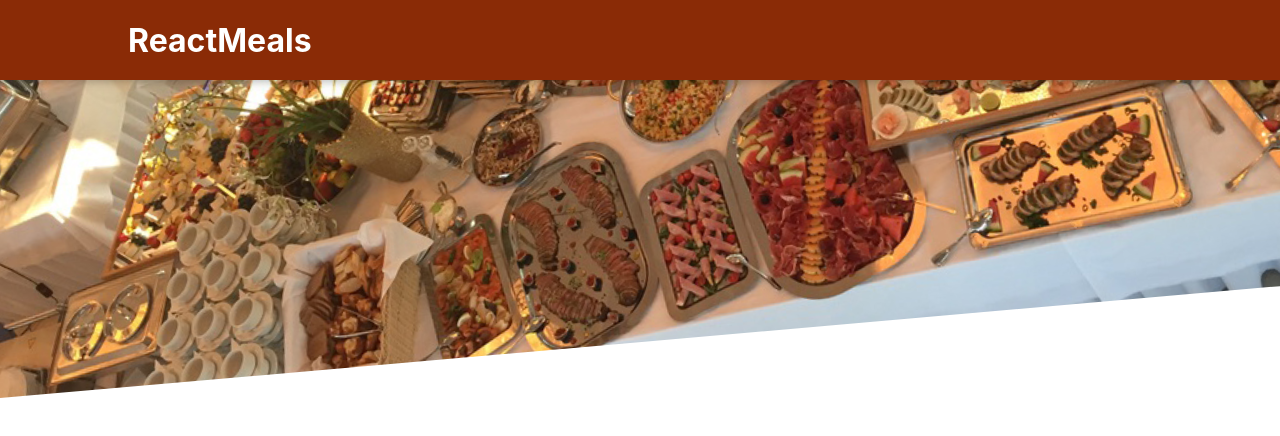
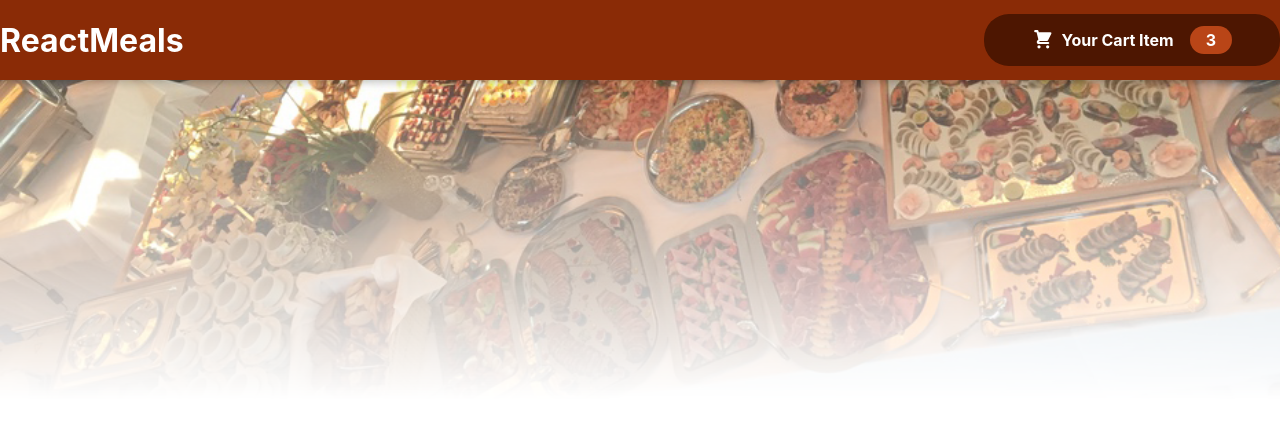
Before and after one commit to PraveenNarwal/FoodApp, a React (Create React App) app: page / in a window 1280 px wide. Shown: the top 436 px of the page. Built offline with nearby package versions, Linux system fonts and the light colour scheme; the HTML template or start-up script is replaced by a standard one.

Commit message:
cart done Css missign

```diff
--- /dev/null
+++ b/src/components/Cart/CartIcon.js
@@ -0,0 +1,13 @@
+const CartIcon = () => {
+    return (
+        <svg
+            xmlns='http://www.w3.org/2000/svg'
+            viewBox='0 0 20 20'
+            fill='currentColor'
+        >
+            <path d='M3 1a1 1 0 000 2h1.22l.305 1.222a.997.997 0 00.01.042l1.358 5.43-.893.892C3.74 11.846 4.632 14 6.414 14H15a1 1 0 000-2H6.414l1-1H14a1 1 0 00.894-.553l3-6A1 1 0 0017 3H6.28l-.31-1.243A1 1 0 005 1H3zM16 16.5a1.5 1.5 0 11-3 0 1.5 1.5 0 013 0zM6.5 18a1.5 1.5 0 100-3 1.5 1.5 0 000 3z' />
+        </svg>
+    );
+};
+
+export default CartIcon;
--- a/src/components/Layout/Header.js
+++ b/src/components/Layout/Header.js
@@ -1,17 +1,20 @@
 import React, { Fragment } from 'react'
 import classes from "./Header.module.css"
 import mealsImage from '../../assets/meals.jpg'
+import HeaderCartButton from './HeaderCartButton'
+
+
 function Header(props) {
     return (
-        <Fragment>
+        <>
             <header className={classes.header}>
                 <h1>ReactMeals</h1>
-                <button>Cart  </button>
+                <HeaderCartButton />
             </header>
             <div className={classes['main-image']}>
                 <img src={mealsImage} alt='Pics of meals ' />
             </div>
-        </Fragment>
+        </>
     )
 }
 
--- a/src/components/Layout/Header.module.css
+++ b/src/components/Layout/Header.module.css
@@ -9,7 +9,6 @@
     display: flex;
     justify-content: space-between;
     align-items: center;
-    padding: 0 10%;
     box-shadow: 0 2px 8px rgba(0, 0, 0, 0.25);
     z-index: 10;
   }
@@ -25,5 +24,5 @@
     width: 110%;
     height: 100%;
     object-fit: cover;
-    transform: rotateZ(-5deg) translateY(-4rem) translateX(-1rem);
+    mask-image: linear-gradient(to bottom, rgba(0,0,0,1),rgba(0,0,0,0));
   }
--- /dev/null
+++ b/src/components/Layout/HeaderCartButton.js
@@ -0,0 +1,17 @@
+import React from 'react'
+import CartIcon from '../Cart/CartIcon'
+import classes from './HeaderCartbutton.module.css'
+function HeaderCartButton(props) {
+    return (
+        <button className={classes.button}>
+            <span className={classes.icon}>
+                <CartIcon />
+            </span>
+            <span >Your Cart Item</span>
+            <span className={classes.badge}>3</span>
+
+        </button>
+    )
+}
+
+export default HeaderCartButton
--- /dev/null
+++ b/src/components/Layout/HeaderCartbutton.module.css
@@ -0,0 +1,59 @@
+.button {
+    cursor: pointer;
+    font: inherit;
+    border: none;
+    background-color: #4d1601;
+    color: white;
+    padding: 0.75rem 3rem;
+    display: flex;
+    justify-content: space-around;
+    align-items: center;
+    border-radius: 25px;
+    font-weight: bold;
+  }
+
+  .button:hover,
+  .button:active {
+    background-color: #2c0d00;
+  }
+
+  .icon {
+    width: 1.35rem;
+    height: 1.35rem;
+    margin-right: 0.5rem;
+  }
+
+  .badge {
+    background-color: #b94517;
+    padding: 0.25rem 1rem;
+    border-radius: 25px;
+    margin-left: 1rem;
+    font-weight: bold;
+  }
+
+  .button:hover .badge,
+  .button:active .badge {
+    background-color: #92320c;
+  }
+
+  .bump {
+    animation: bump 300ms ease-out;
+  }
+
+  @keyframes bump {
+    0% {
+      transform: scale(1);
+    }
+    10% {
+      transform: scale(0.9);
+    }
+    30% {
+      transform: scale(1.1);
+    }
+    50% {
+      transform: scale(1.15);
+    }
+    100% {
+      transform: scale(1);
+    }
+  }
```
